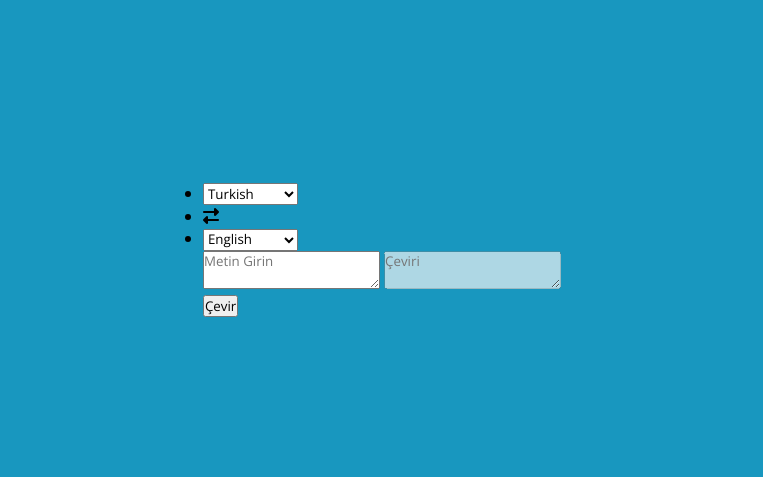
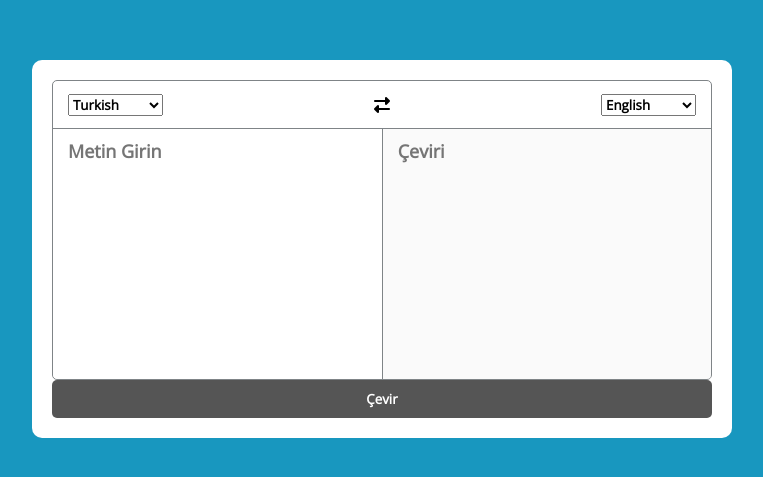
Before and after one commit to ihsancetinn/Translater-Project, a plain HTML site: page index.html in a window 1280 px wide. Shown: the part 151-628 px from the top of the page, without its empty margins (258-1021 px from the left). Drawn offline with nearby package versions, Linux system fonts and the light colour scheme; a web font is replaced by a local one.

Commit message:
css dizayn

```diff
--- a/style.css
+++ b/style.css
@@ -5,13 +5,68 @@
     padding: 0;
     box-sizing: border-box;
     font-family: 'Open Sans', sans-serif;
+    font-weight: 700;
 }
 
 body {
     background-color: #1897Bf;
-    display:flex;
+    display: flex;
     align-items: center;
     justify-content: center;
-    min-height:100vh;
+    min-height: 100vh;
 
 }
+
+.container {
+    width: 700px;
+    background-color: #fff;
+    padding: 20px;
+    border-radius: 10px;
+}
+
+.box {
+    border-radius: 5px;
+    border:1px solid #7F8487;
+
+}
+.box .text-controls{
+    display: flex;
+    border-top:1px solid #7F8487;
+
+}
+.controls {
+    display: flex;
+    align-items: center;
+    justify-content: space-between;
+}
+ul {
+    list-style: none;
+    padding: 12px 15px;
+}
+.text-controls textarea {
+    height:250px;
+    width: 100%;
+    border:none;
+    background-color: none;
+    font-size:18px;
+    border-radius: 5px;
+    padding:10px 15px;
+    resize:none;
+}
+.text-controls .to-text {
+    border-left:1px solid #7F8487;
+    border-radius: 0;
+}
+
+button{
+    background-color: #555555;
+    border:none;
+    color: #fff;
+    padding:10px 20px;
+    width:100%;
+    border-radius: 5px;
+}
+button:hover{
+    background-color: rgb(175, 150, 150);
+    color:#fff;
+}
```
